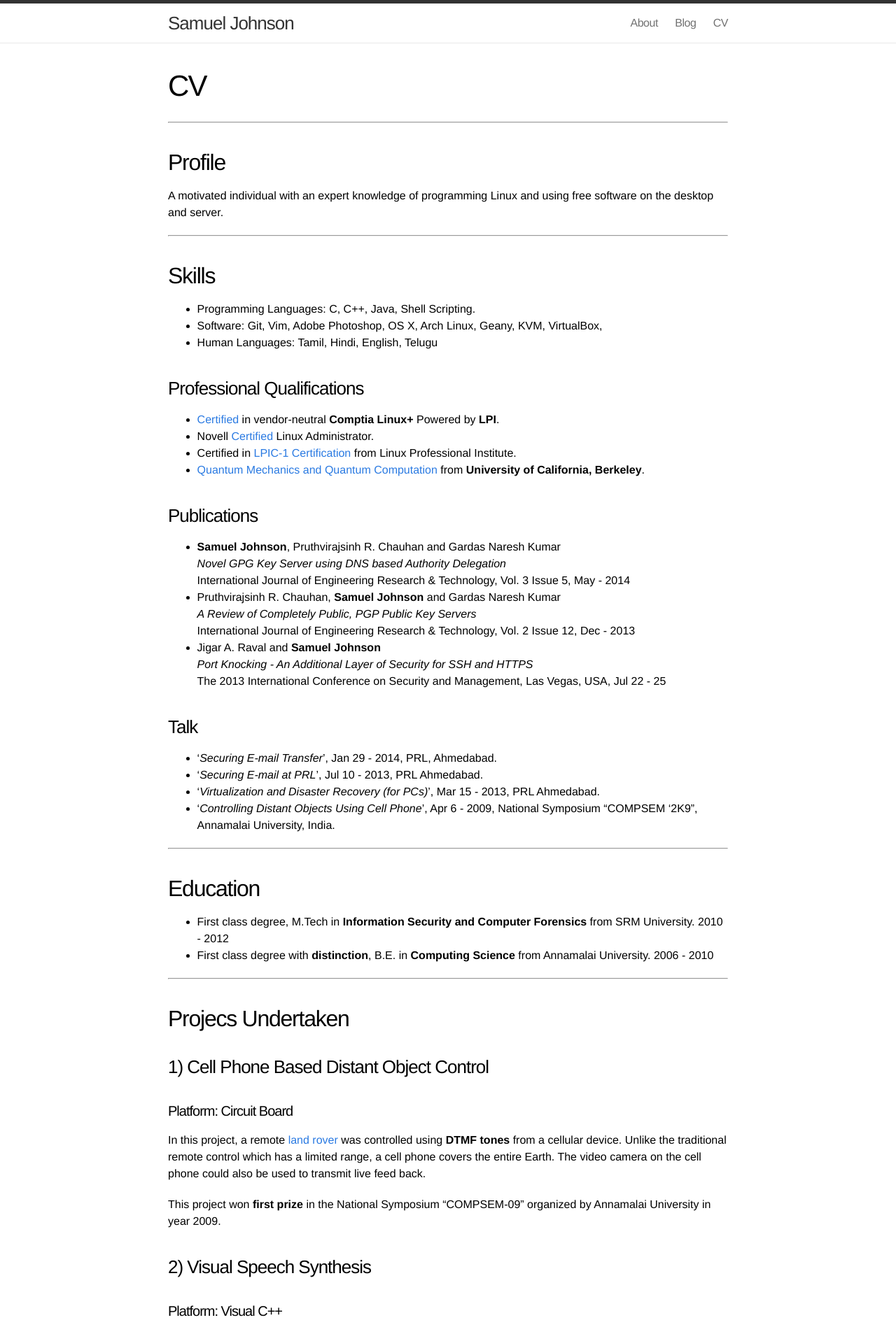
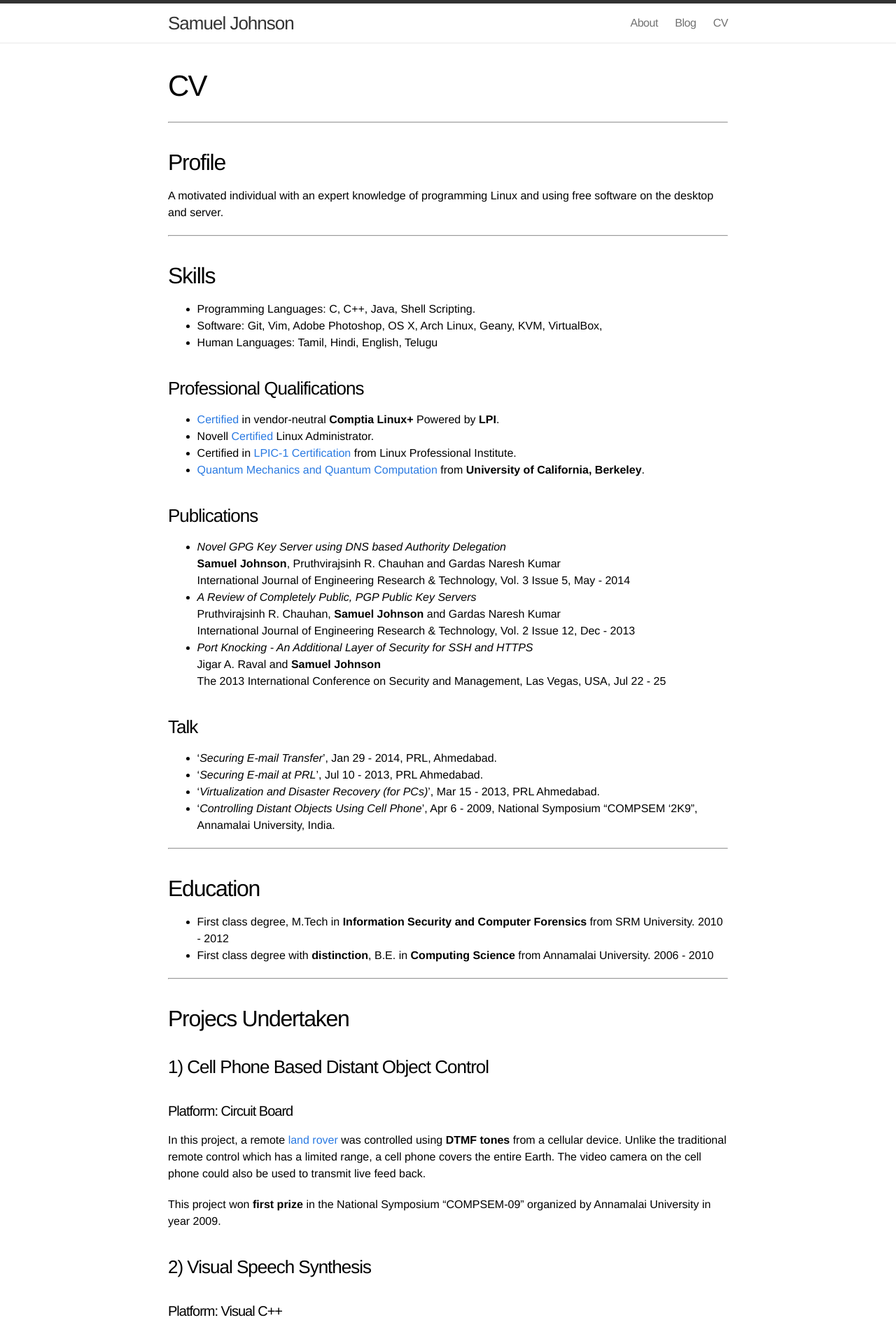
Before and after one commit to samueljohnson/samueljohnson.github.io.archive, a Jekyll site: the page built from cv.markdown, in a window 1280 px wide. Shown: the top 1907 px of the page at 70% size. Built offline with Jekyll 4.4.1, drawn with Linux system fonts in a browser that asks for light colours; nearby versions of some CDN libraries.

```diff
--- a/_includes/footer.html
+++ b/_includes/footer.html
@@ -19,4 +19,19 @@
 
   </div>
 
+<!-- Following script deep links -->
+<script>
+$(function() {
+  return $("h2, h3, h4, h5, h6").each(function(i, el) {
+    var $el, icon, id;
+    $el = $(el);
+    id = $el.attr('id');
+    icon = '<i class="fa fa-link"></i>';
+    if (id) {
+      return $el.prepend($("<a />").addClass("header-link").attr("href", "#" + id).html(icon));
+    }
+  });
+});
+</script>
+
 </footer>
--- a/_includes/head.html
+++ b/_includes/head.html
@@ -15,5 +15,7 @@
     <link rel="stylesheet" href="http://netdna.bootstrapcdn.com/bootstrap/3.0.0/css/bootstrap.min.css">
     {% endif %}
     <link rel="stylesheet" href="{{ "/assets/css/main.css" | prepend: site.baseurl }}">
+    <link href="//netdna.bootstrapcdn.com/font-awesome/4.0.3/css/font-awesome.css" rel="stylesheet">
+    <script src="//ajax.googleapis.com/ajax/libs/jquery/1.11.0/jquery.min.js"></script>
 
 </head>
--- a/assets/css/main.css
+++ b/assets/css/main.css
@@ -10,6 +10,25 @@
   margin: 0;
   padding: 0;
 }
+
+.header-link {
+  position: absolute;
+  right: 1em;
+  opacity: 0;
+
+  -webkit-transition: opacity 0.2s ease-in-out 0.1s;
+  -moz-transition: opacity 0.2s ease-in-out 0.1s;
+  -ms-transition: opacity 0.2s ease-in-out 0.1s;
+}
+
+h2:hover .header-link,
+h3:hover .header-link,
+h4:hover .header-link,
+h5:hover .header-link,
+h6:hover .header-link {
+  opacity: 1;
+}
+
 
 html, body { height: 100%; }
 
--- a/cv.markdown
+++ b/cv.markdown
@@ -28,16 +28,16 @@ free software on the desktop and server.
 
 ### Publications
 
-  * **Samuel Johnson**, Pruthvirajsinh R. Chauhan and Gardas Naresh Kumar
-<br> *Novel GPG Key Server using DNS based Authority Delegation*
+  * *Novel GPG Key Server using DNS based Authority Delegation*
+<br> **Samuel Johnson**, Pruthvirajsinh R. Chauhan and Gardas Naresh Kumar
 <br> International Journal of Engineering Research & Technology, Vol. 3 Issue 5, May - 2014
 
-  * Pruthvirajsinh R. Chauhan, **Samuel Johnson** and Gardas Naresh Kumar
-<br> *A Review of Completely Public, PGP Public Key Servers*
+  * *A Review of Completely Public, PGP Public Key Servers*
+<br> Pruthvirajsinh R. Chauhan, **Samuel Johnson** and Gardas Naresh Kumar
 <br> International Journal of Engineering Research & Technology, Vol. 2 Issue 12, Dec - 2013
 
-  * Jigar A. Raval and **Samuel Johnson**
-<br> *Port Knocking - An Additional Layer of Security for SSH and HTTPS*
+  * *Port Knocking - An Additional Layer of Security for SSH and HTTPS*
+<br> Jigar A. Raval and **Samuel Johnson**
 <br> The 2013 International Conference on Security and Management, Las Vegas, USA, Jul 22 - 25
 
 ### Talk
```
